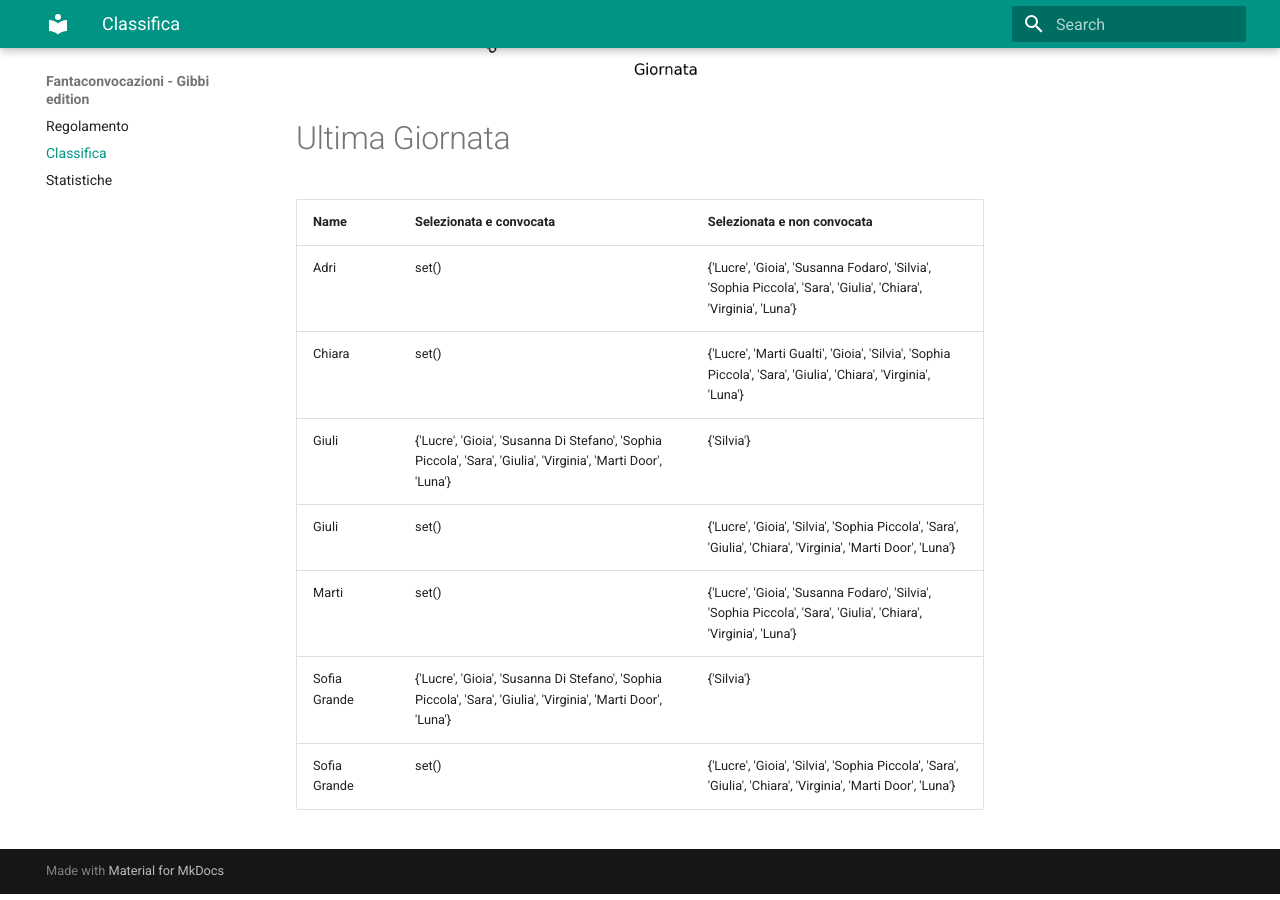
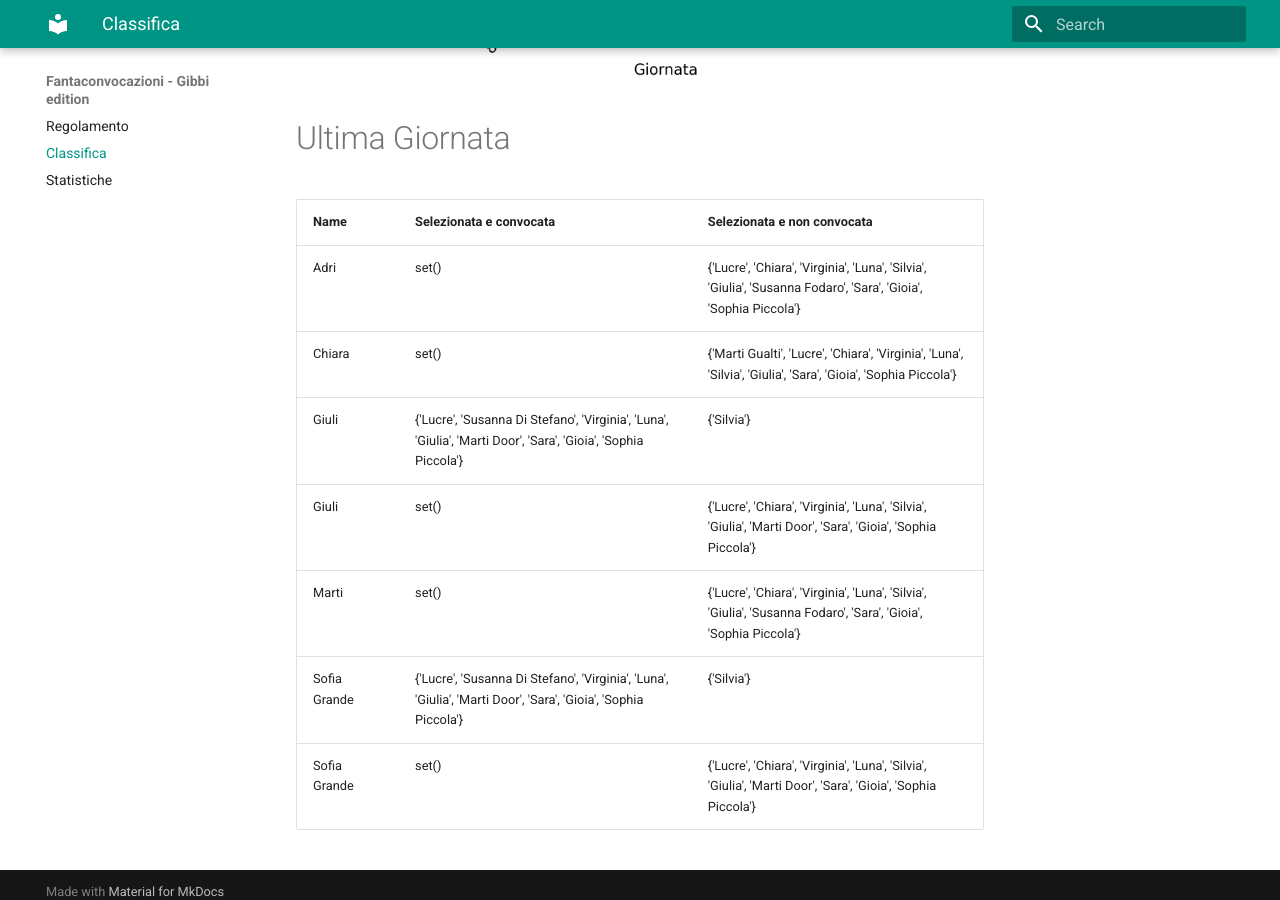
Before and after one commit to martinig94/fantagibbi, an MkDocs documentation site: the page built from docs/Classifica.md, in a window 1280 px wide and 900 px high, scrolled down 1030 px. Built offline with MkDocs 1.6.1 and Material for MkDocs 9.7.7, drawn with Linux system fonts in a browser that asks for light colours.

Commit message:
Auto-update from main.py

```diff
--- a/docs/Classifica.md
+++ b/docs/Classifica.md
@@ -18,11 +18,11 @@
 <!-- START_TABLE CORRECT -->
 | Name         | Selezionata e convocata                                                                                        | Selezionata e non convocata                                                                                      |
 |:-------------|:---------------------------------------------------------------------------------------------------------------|:-----------------------------------------------------------------------------------------------------------------|
-| Adri         | set()                                                                                                          | {'Lucre', 'Gioia', 'Susanna Fodaro', 'Silvia', 'Sophia Piccola', 'Sara', 'Giulia', 'Chiara', 'Virginia', 'Luna'} |
-| Chiara       | set()                                                                                                          | {'Lucre', 'Marti Gualti', 'Gioia', 'Silvia', 'Sophia Piccola', 'Sara', 'Giulia', 'Chiara', 'Virginia', 'Luna'}   |
-| Giuli        | {'Lucre', 'Gioia', 'Susanna Di Stefano', 'Sophia Piccola', 'Sara', 'Giulia', 'Virginia', 'Marti Door', 'Luna'} | {'Silvia'}                                                                                                       |
-| Giuli        | set()                                                                                                          | {'Lucre', 'Gioia', 'Silvia', 'Sophia Piccola', 'Sara', 'Giulia', 'Chiara', 'Virginia', 'Marti Door', 'Luna'}     |
-| Marti        | set()                                                                                                          | {'Lucre', 'Gioia', 'Susanna Fodaro', 'Silvia', 'Sophia Piccola', 'Sara', 'Giulia', 'Chiara', 'Virginia', 'Luna'} |
-| Sofia Grande | {'Lucre', 'Gioia', 'Susanna Di Stefano', 'Sophia Piccola', 'Sara', 'Giulia', 'Virginia', 'Marti Door', 'Luna'} | {'Silvia'}                                                                                                       |
-| Sofia Grande | set()                                                                                                          | {'Lucre', 'Gioia', 'Silvia', 'Sophia Piccola', 'Sara', 'Giulia', 'Chiara', 'Virginia', 'Marti Door', 'Luna'}     |
+| Adri         | set()                                                                                                          | {'Lucre', 'Chiara', 'Virginia', 'Luna', 'Silvia', 'Giulia', 'Susanna Fodaro', 'Sara', 'Gioia', 'Sophia Piccola'} |
+| Chiara       | set()                                                                                                          | {'Marti Gualti', 'Lucre', 'Chiara', 'Virginia', 'Luna', 'Silvia', 'Giulia', 'Sara', 'Gioia', 'Sophia Piccola'}   |
+| Giuli        | {'Lucre', 'Susanna Di Stefano', 'Virginia', 'Luna', 'Giulia', 'Marti Door', 'Sara', 'Gioia', 'Sophia Piccola'} | {'Silvia'}                                                                                                       |
+| Giuli        | set()                                                                                                          | {'Lucre', 'Chiara', 'Virginia', 'Luna', 'Silvia', 'Giulia', 'Marti Door', 'Sara', 'Gioia', 'Sophia Piccola'}     |
+| Marti        | set()                                                                                                          | {'Lucre', 'Chiara', 'Virginia', 'Luna', 'Silvia', 'Giulia', 'Susanna Fodaro', 'Sara', 'Gioia', 'Sophia Piccola'} |
+| Sofia Grande | {'Lucre', 'Susanna Di Stefano', 'Virginia', 'Luna', 'Giulia', 'Marti Door', 'Sara', 'Gioia', 'Sophia Piccola'} | {'Silvia'}                                                                                                       |
+| Sofia Grande | set()                                                                                                          | {'Lucre', 'Chiara', 'Virginia', 'Luna', 'Silvia', 'Giulia', 'Marti Door', 'Sara', 'Gioia', 'Sophia Piccola'}     |
 <!-- END_TABLE CORRECT -->
```
